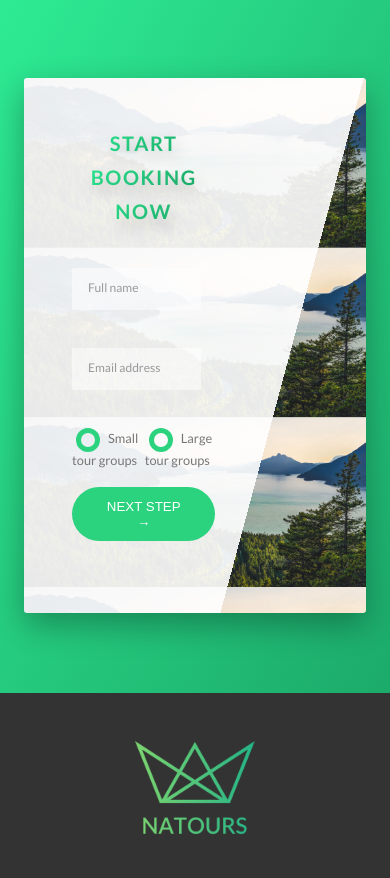
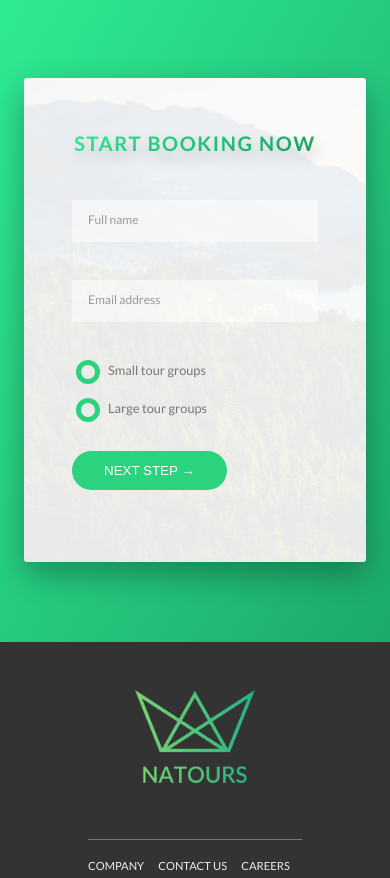
Before and after one commit to SalumMax/Natours, a website: page index.html in a window 390 px wide. Shown: the part 6092-6970 px from the top of the page. Drawn offline with Linux system fonts and the light colour scheme.

Commit message:
added more of responsiveness

```diff
--- a/sass/components/_form.scss
+++ b/sass/components/_form.scss
@@ -14,6 +14,9 @@
     display: block;
     width: 90%;
     transition: all 0.3s;
+    @include respond(tablet-port) {
+      width: 100%;
+    }
     &:focus {
       outline: none;
       box-shadow: 0 1rem 2rem rgba($color-black, 0.1);
@@ -48,6 +51,10 @@
   &__radio-group {
     width: 49%;
     display: inline-block;
+    @include respond(tablet-port) {
+      width: 100%;
+      margin-bottom: 2rem;
+    }
   }
 
   &__radio-input {
--- a/sass/pages/_home.scss
+++ b/sass/pages/_home.scss
@@ -66,20 +66,23 @@
   border-radius: 3px;
   box-shadow: 0 1.5rem 4rem rgba($color-black, 0.3);
 
-  @include respond (tablet-land){
+  @include respond(tablet-port) {
     background-image: linear-gradient(
-      105deg,
-      rgba($color-white, 0.9) 0%,
-      rgba($color-white, 0.9) 70%,
-      transparent 70%
-    ),
-    url(../img/nat-10.jpg);
+        to right,
+        rgba($color-white, 0.9) 0%,
+        rgba($color-white, 0.9) 100%
+      ),
+      url(../img/nat-10.jpg);
+    background-size: cover;
   }
   &__form {
     width: 50%;
     padding: 6rem;
-    @include respond (tablet-land){
-      width: 70%;
+    @include respond(tablet-land) {
+      width: 65%;
+    }
+    @include respond(tablet-land) {
+      width: 100%;
     }
   }
 }
```
Also changed, not shown: css/style.css.
